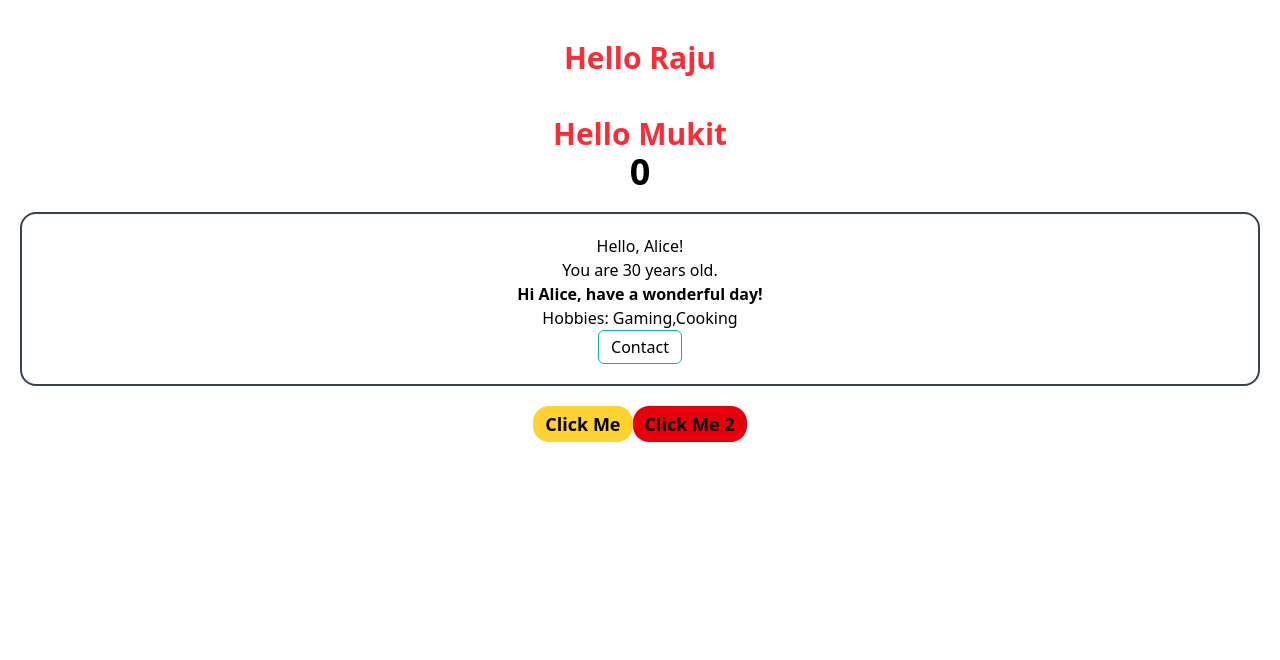
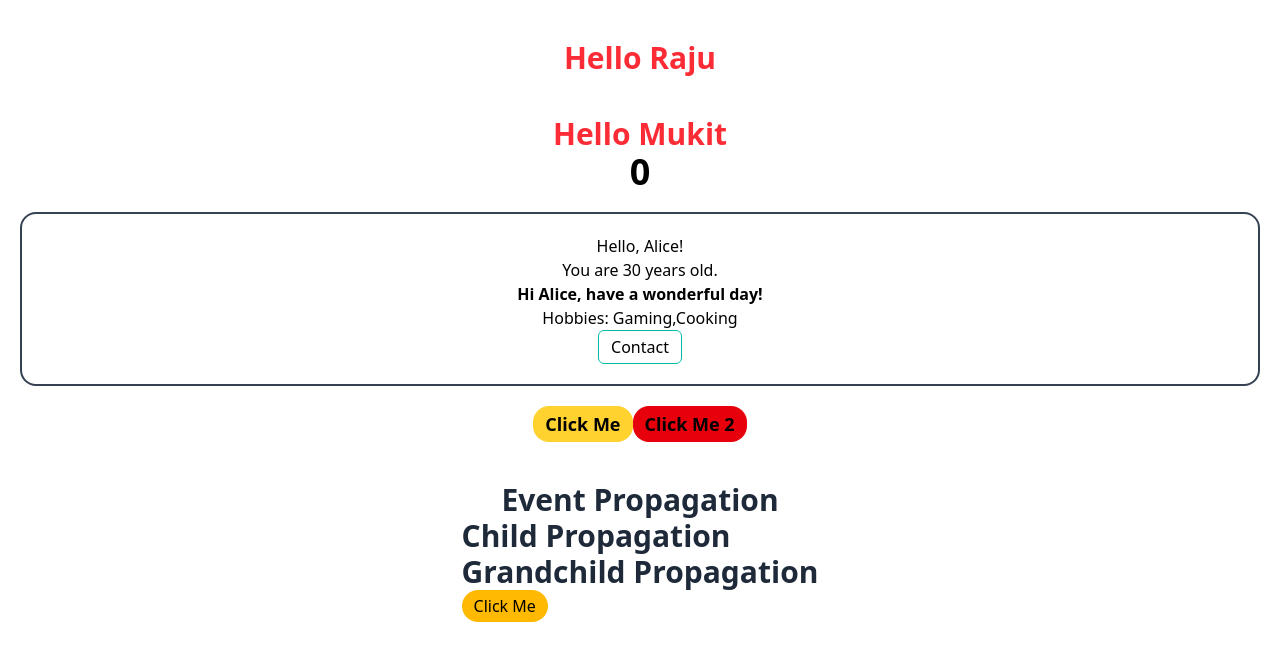
Before and after one commit to MukitHossen7/Polishing-React.js, a React (Vite) app in the folder how-to-install-react-app/: page / in a window 1280 px wide. Shown: the top 660 px of the page. Built offline with nearby package versions, Linux system fonts and the light colour scheme.

Commit message:
add EventPropagation component to demonstrate event handling and propagation

```diff
--- a/how-to-install-react-app/src/App.jsx
+++ b/how-to-install-react-app/src/App.jsx
@@ -1,4 +1,5 @@
 import EventHandling from "./components/EventHandling";
+import EventPropagation from "./components/EventPropagation";
 import ProfileCard from "./components/ProfileCard/ProfileCard";
 import RepitComponent from "./components/RepitComponents/RepitComponent";
 
@@ -22,6 +23,7 @@ function App() {
         </button>
       </ProfileCard>
       <EventHandling></EventHandling>
+      <EventPropagation></EventPropagation>
     </>
   );
 }
--- /dev/null
+++ b/how-to-install-react-app/src/components/EventPropagation.jsx
@@ -0,0 +1,43 @@
+const EventPropagation = () => {
+  const handleButton = (event) => {
+    console.log("Button clicked");
+    event.stopPropagation(); // stops propagation to parent element
+  };
+  const handleGrandChild = () => {
+    console.log("Grandchild clicked");
+  };
+  const handleChild = () => {
+    console.log("Child clicked");
+  };
+  const handleParent = () => {
+    console.log("Parent clicked");
+  };
+  return (
+    <>
+      <div
+        onClick={handleParent}
+        className="flex flex-col items-center justify-center p-10"
+      >
+        <h1 className="text-3xl font-bold text-gray-800">Event Propagation</h1>
+        <div onClick={handleChild}>
+          <h1 className="text-3xl font-bold text-gray-800">
+            Child Propagation
+          </h1>
+          <div onClick={handleGrandChild}>
+            <h1 className="text-3xl font-bold text-gray-800">
+              Grandchild Propagation
+            </h1>
+            <button
+              onClick={(event) => handleButton(event)}
+              className="bg-amber-400 px-3 py-1 rounded-2xl"
+            >
+              Click Me
+            </button>
+          </div>
+        </div>
+      </div>
+    </>
+  );
+};
+
+export default EventPropagation;
```
